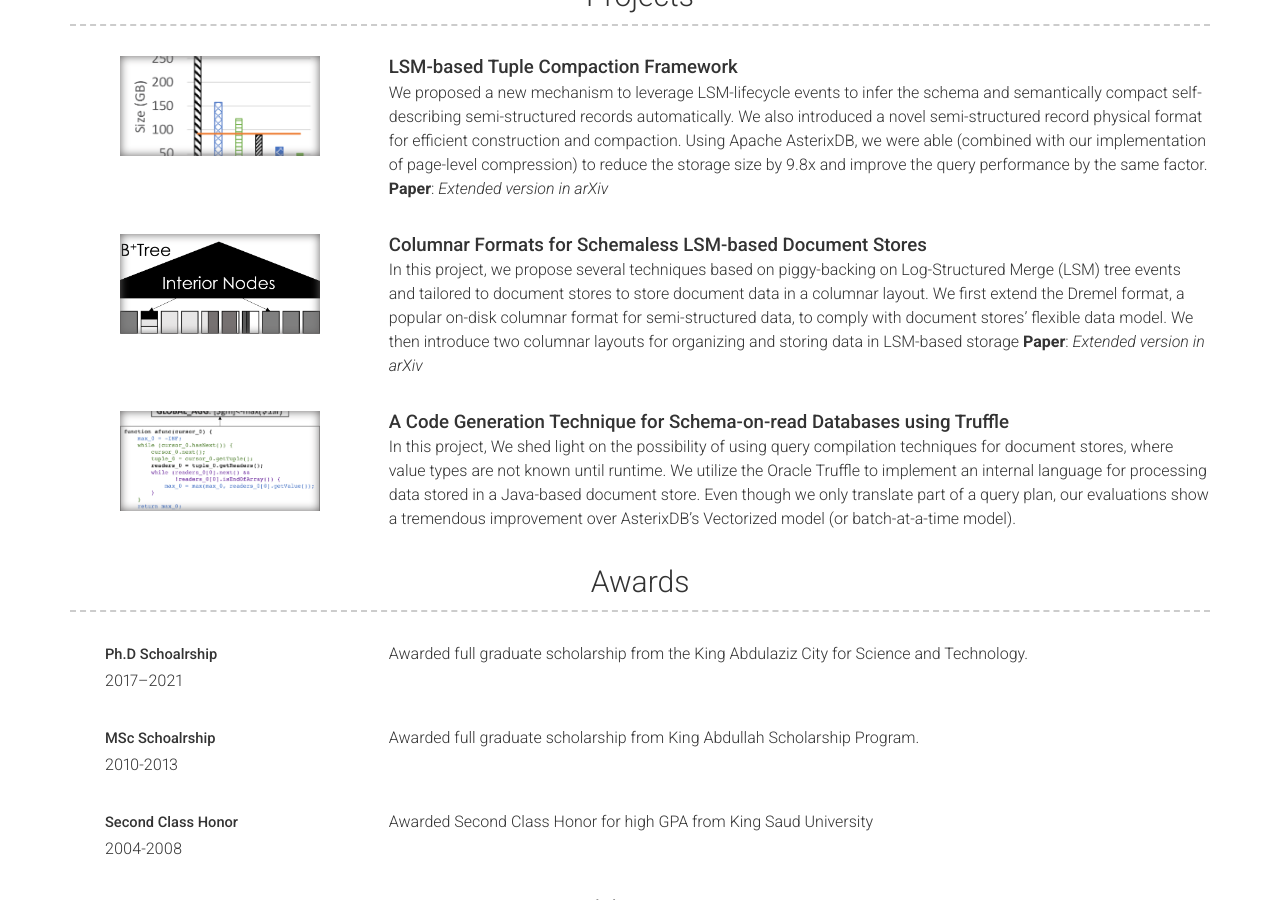
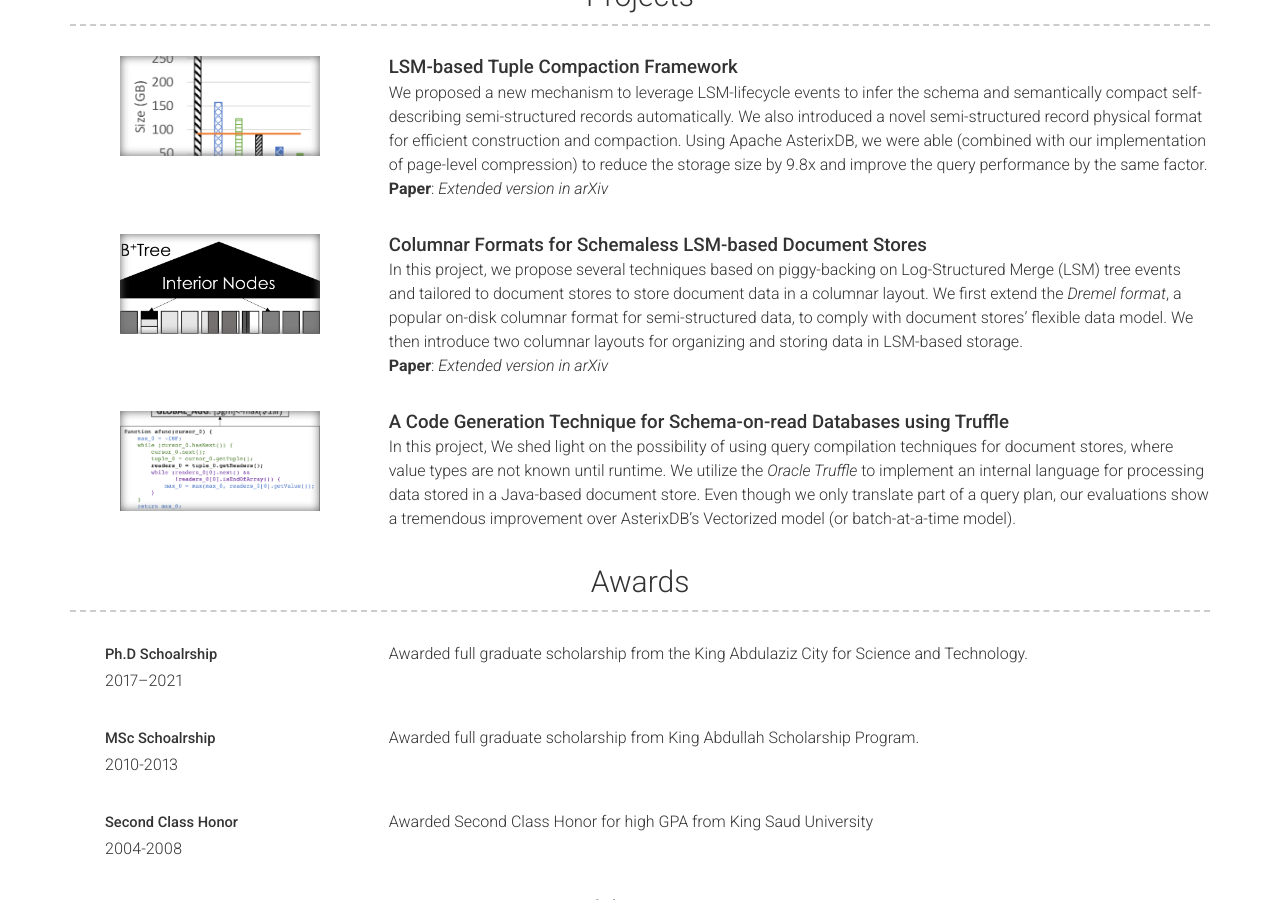
Before and after one commit to wailyk/wailyk.github.io, a Jekyll site: the page built from index.md, in a window 1280 px wide and 900 px high, scrolled down 1572 px. Built offline with Jekyll 4.4.1, drawn with Linux system fonts in a browser that asks for light colours; nearby versions of some CDN libraries; some of the changed lines change nothing that is shown.

Commit message:
Add links

```diff
--- a/_data/projects.yml
+++ b/_data/projects.yml
@@ -26,9 +26,9 @@
   description: | # this will include new lines to allow paragraphs
     In this project, we propose several techniques based on piggy-backing on Log-Structured
     Merge (LSM) tree events and tailored to document stores to store document data in a
-    columnar layout. We first extend the Dremel format, a popular on-disk columnar format
+    columnar layout. We first extend the [Dremel format](https://static.googleusercontent.com/media/research.google.com/en//pubs/archive/36632.pdf), a popular on-disk columnar format
     for semi-structured data, to comply with document stores' flexible data model.
-    We then introduce two columnar layouts for organizing and storing data in LSM-based storage
+    We then introduce two columnar layouts for organizing and storing data in LSM-based storage.\\
     **Paper**: _[Extended version in arXiv](https://arxiv.org/abs/2111.11517)_
 
   # Project template
@@ -41,7 +41,7 @@
   # quote: >
   description: | # this will include new lines to allow paragraphs
     In this project, We shed light on the possibility of using query compilation techniques
-    for document stores, where value types are not known until runtime. We utilize the Oracle
-    Truffle to implement an internal language for processing data stored in a Java-based
+    for document stores, where value types are not known until runtime. We utilize the [Oracle
+    Truffle](https://github.com/oracle/graal/tree/master/truffle) to implement an internal language for processing data stored in a Java-based
     document store. Even though we only translate part of a query plan, our evaluations show
     a tremendous improvement over AsterixDB’s Vectorized model (or batch-at-a-time model).
```
